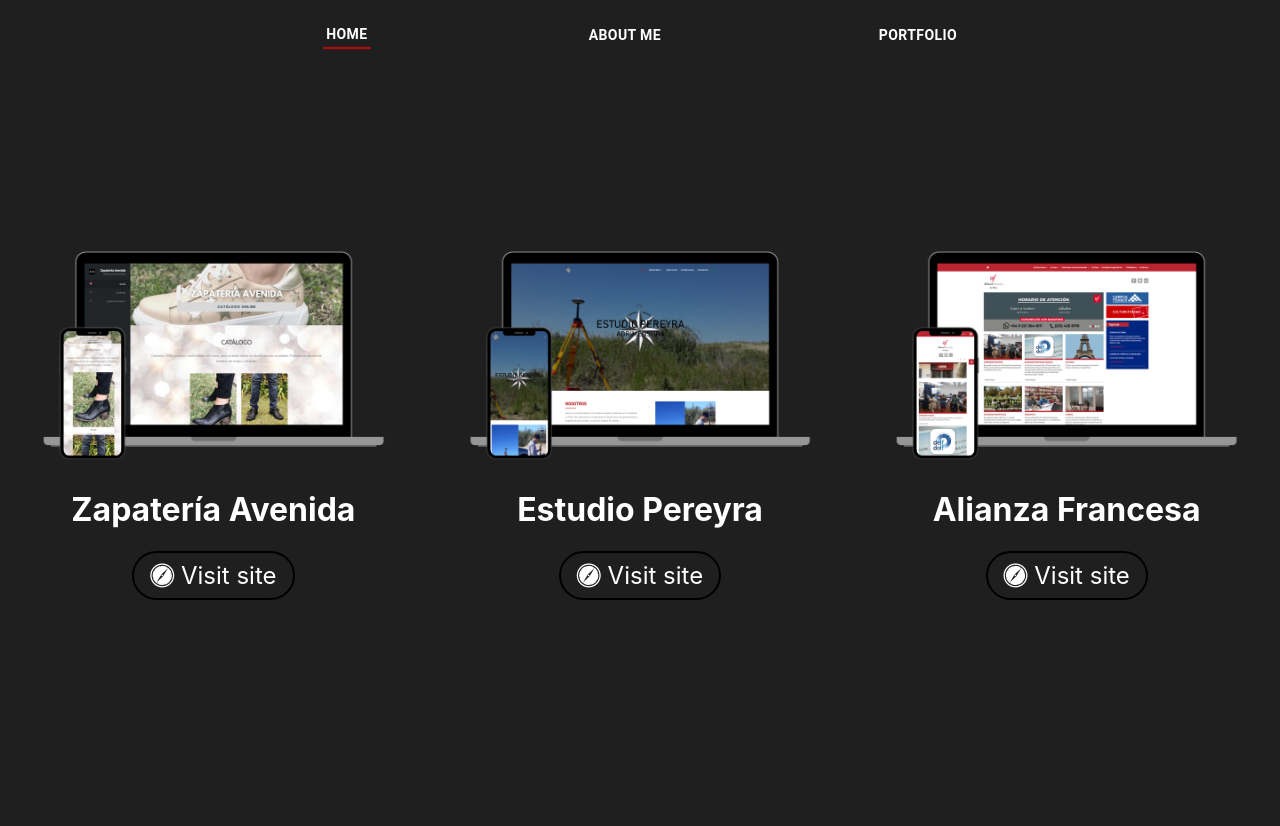
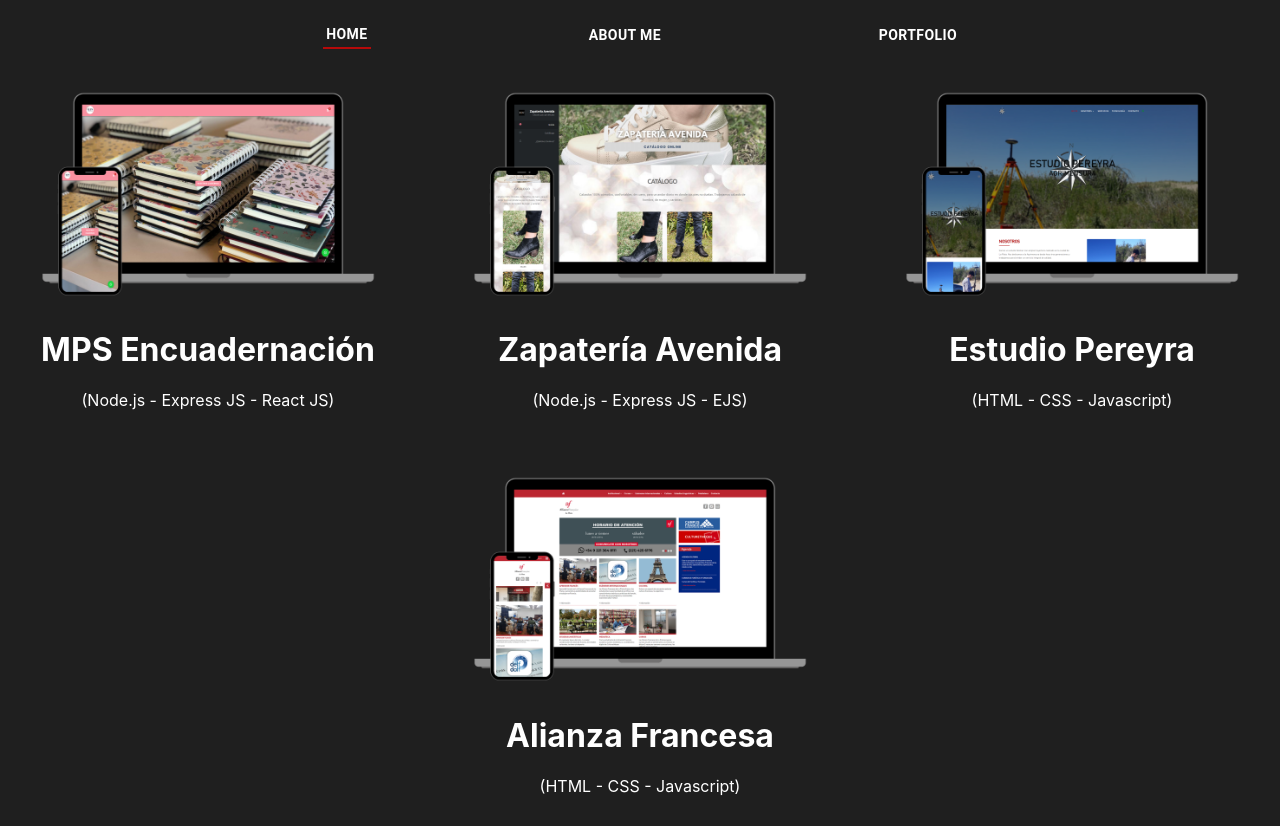
Before and after one commit to GeroBoza/portfolio, a React (Create React App) app: page /portfolio in a window 1280 px wide. Before the commit the page ends 800 px from the top, so only its background shows below. Built offline with nearby package versions, Linux system fonts and the light colour scheme.

Commit message:
se corrigio el componente portfolio; se agrego mps

```diff
--- a/src/pages/Portfolio/Portfolio.jsx
+++ b/src/pages/Portfolio/Portfolio.jsx
@@ -5,19 +5,28 @@
 export default function Portfolio() {
     const portfolio = [
         {
+            image: "/img/mps.png",
+            live: "https://www.alianzafrancesalp.org.ar/",
+            title: "MPS Encuadernación",
+            description: "(Node.js - Express JS - React JS)",
+        },
+        {
             image: "/img/zapateriaavenida.png",
             live: "https://www.zapateriaavenida.com/",
             title: "Zapatería Avenida",
+            description: "(Node.js - Express JS - EJS)",
         },
         {
             image: "/img/estudiopereyra.png",
             live: "http://estudiopereyra.com.ar/",
             title: "Estudio Pereyra",
+            description: "(HTML - CSS - Javascript)",
         },
         {
             image: "/img/alianzafrancesa.png",
             live: "https://www.alianzafrancesalp.org.ar/",
             title: "Alianza Francesa",
+            description: "(HTML - CSS - Javascript)",
         },
     ];
     return (
@@ -40,13 +49,15 @@
                 alignItems={"center"}
                 display={"flex"}
                 justifyContent={"center"}
+                spacing={2}
             >
                 {portfolio.map((project) => (
                     <Grid item xs={12} md={4} key={project.title}>
                         <PortfolioBlock
                             image={project.image}
-                            live={project.live}
+                            link={project.live}
                             title={project.title}
+                            description={project.description}
                         />
                         <Box display={{ md: "none" }}>
                             <hr
--- /dev/null
+++ b/src/pages/Portfolio/Portfolio.scss
@@ -0,0 +1,16 @@
+.portfolio-item {
+    cursor: pointer;
+
+    position: relative;
+    top: 0;
+    transition: top ease 0.5s;
+    a {
+        text-align: center;
+        text-decoration: none;
+    }
+}
+.portfolio-item:hover {
+    top: -10px;
+    background-color: rgba(128, 128, 128, 0.03);
+    border-radius: 5px;
+}
--- a/src/pages/Portfolio/PortfolioBlock.jsx
+++ b/src/pages/Portfolio/PortfolioBlock.jsx
@@ -1,16 +1,21 @@
 import React from "react";
 import IconLink from "./IconLink";
-import { Box } from "@mui/material";
+import { Box, Typography } from "@mui/material";
+import "./Portfolio.scss";
 
 function PortfolioBlock(props) {
-    const { image, live, title } = props;
+    const { image, link, title, description } = props;
+
     return (
         <Box
+            className="portfolio-item"
             display={"flex"}
             flexDirection={"column"}
             justifyContent={"center"}
             alignItems={"center"}
+            paddingBottom={"30px"}
         >
+            <a target="_blank" rel="noreferrer" href={link}>
                 <Box
                     component={"img"}
                     src={image}
@@ -18,7 +23,12 @@
                     sx={{ maxWidth: "100%" }}
                 />
                 <h1 style={{ fontSize: "2rem", color: "white" }}>{title}</h1>
-            <Box
+                <Typography variant="p" color="white">
+                    {description}
+                </Typography>
+            </a>
+
+            {/* <Box
                 className={"portfolio"}
                 display={"flex"}
                 flexDirection={"column"}
@@ -30,12 +40,12 @@
             >
                 <Box p={1} border={"2px solid black"} borderRadius={"25px"}>
                     <IconLink
-                        link={live}
+                        link={link}
                         title={"Visit site"}
                         icon={"fa fa-safari"}
                     />
                 </Box>
-            </Box>
+            </Box> */}
         </Box>
     );
 }
```
Also changed, not shown: public/img/mps.png (added). Lines whose indentation alone changed are shown as unchanged.
